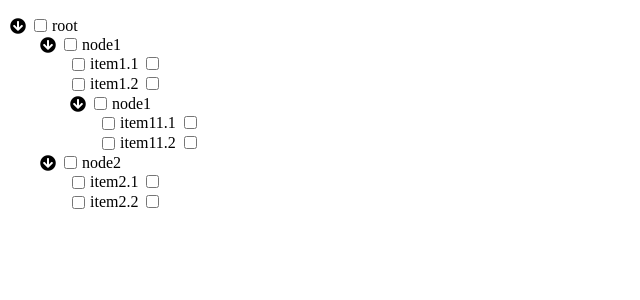
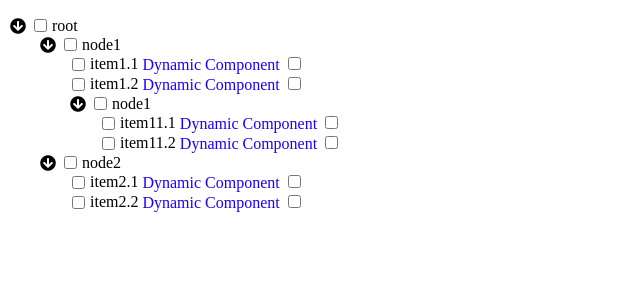
Before and after one commit to stroblp/svelte-treeview, a Svelte app: page / in a window 1280 px wide. Shown: the top 300 px of the page, without its empty margins (0-640 px from the left). Built offline with nearby package versions, Linux system fonts and the light colour scheme.

Commit message:
color slotted component

```diff
--- a/src/TestSlotted.svelte
+++ b/src/TestSlotted.svelte
@@ -1,3 +1,9 @@
 <div>
-    <input type ="checkbox"/>
+    <label>Dynamic Component</label>
+    <input type="checkbox" />
 </div>
+<style>
+    label{
+        color:rgb(25, 0, 255)
+    }
+</style>
```
